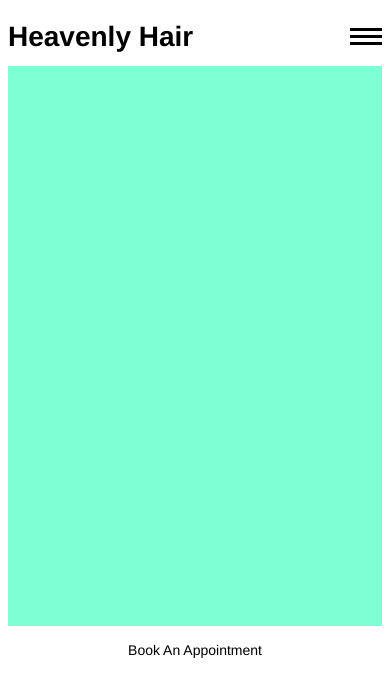
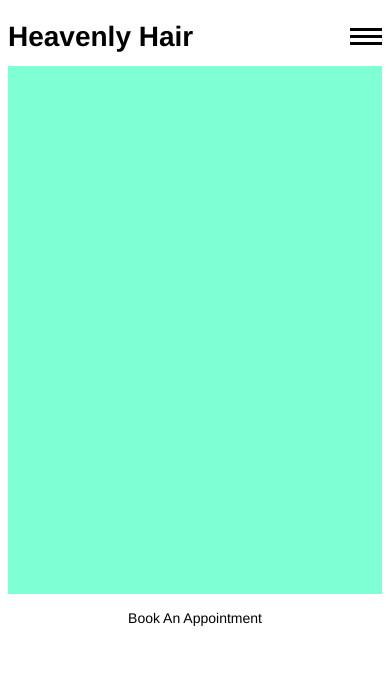
Before and after one commit to gohopventure/heavenly-hair, an Angular app: page /home in a window 390 px wide. Shown: the top 696 px of the page. Built offline with nearby package versions, Linux system fonts and the light colour scheme.

Commit message:
Updates mobile footer height

```diff
--- a/src/app/components/home-page/home-page.component.css
+++ b/src/app/components/home-page/home-page.component.css
@@ -6,6 +6,6 @@
 @media only screen and (max-width: 999px) {
     .home-page-container {
         background-color: aquamarine;
-        height: 35rem;
+        height: 33rem;
     }
 }
```
